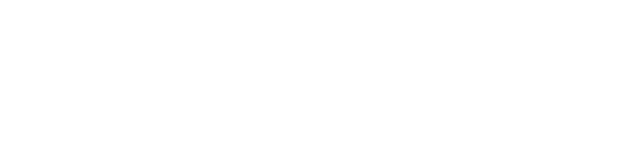
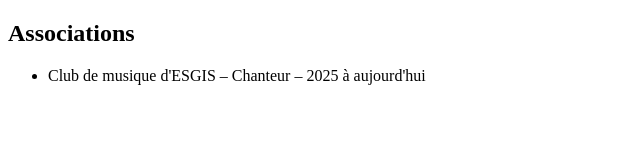
Before and after one commit to Fiacre9693/mon-cv, a plain HTML site: page index.html in a window 1280 px wide. Shown: the whole page, without its empty margins (0-640 px from the left). Drawn offline with Linux system fonts and the light colour scheme.

Commit message:
mise en place de la section associations

```diff
--- a/index.html
+++ b/index.html
@@ -7,6 +7,11 @@
     <link rel="stylesheet" href="style.css">
 </head>
 <body>
-
+    <section id="associations">
+    <h2>Associations</h2>
+    <ul>
+        <li>Club de musique d'ESGIS – Chanteur – 2025 à aujourd'hui</li>
+    </ul>
+</section>
 </body>
 </html>
```
